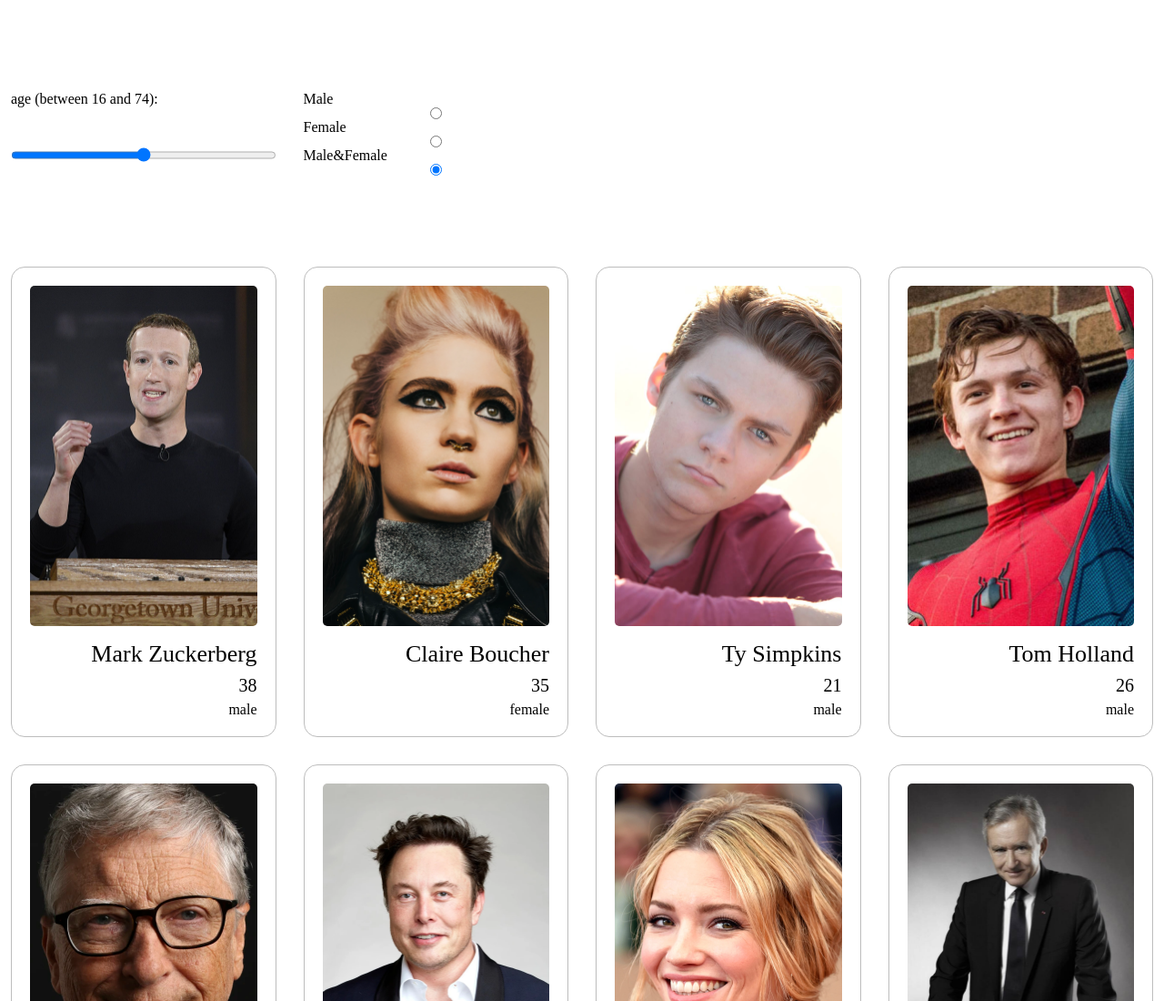
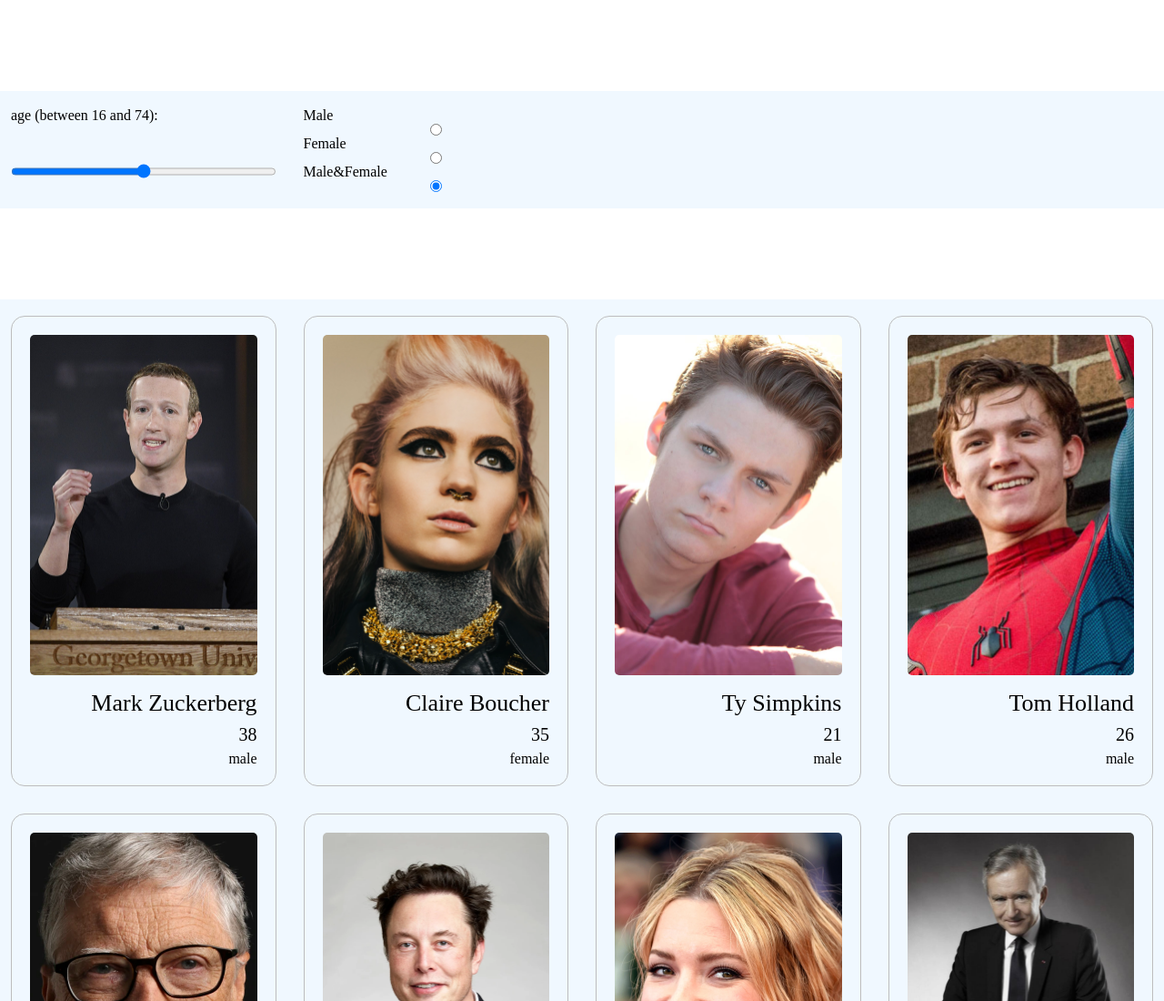
Before and after one commit to RostislavSuslov/map-filter-arr, a plain HTML site: page index.html in a window 1280 px wide. Shown: the top 1100 px of the page at 91% size. Drawn offline with Linux system fonts and the light colour scheme.

Commit message:
add bg-color

```diff
--- a/css/style.css
+++ b/css/style.css
@@ -13,8 +13,9 @@
     grid-gap: 30px;
     grid-template-columns: 1fr 1fr 1fr 1fr;
     max-width: 1450px;
-    padding: 0 12px;
+    padding: 18px 12px;
     margin: 100px auto;
+    background-color: aliceblue;
 }
 
 .user {
```
